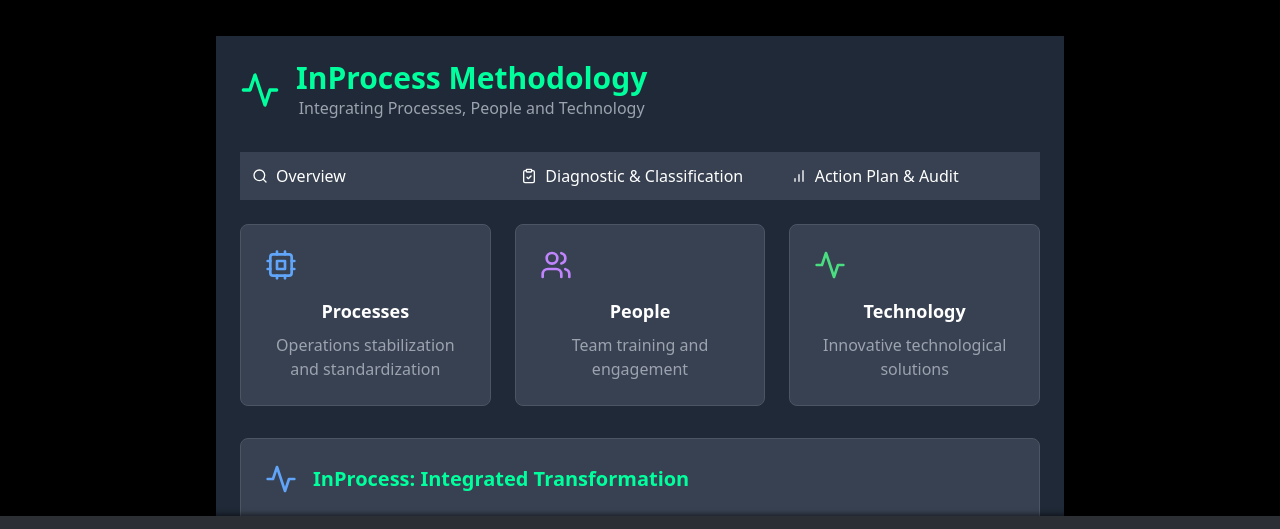
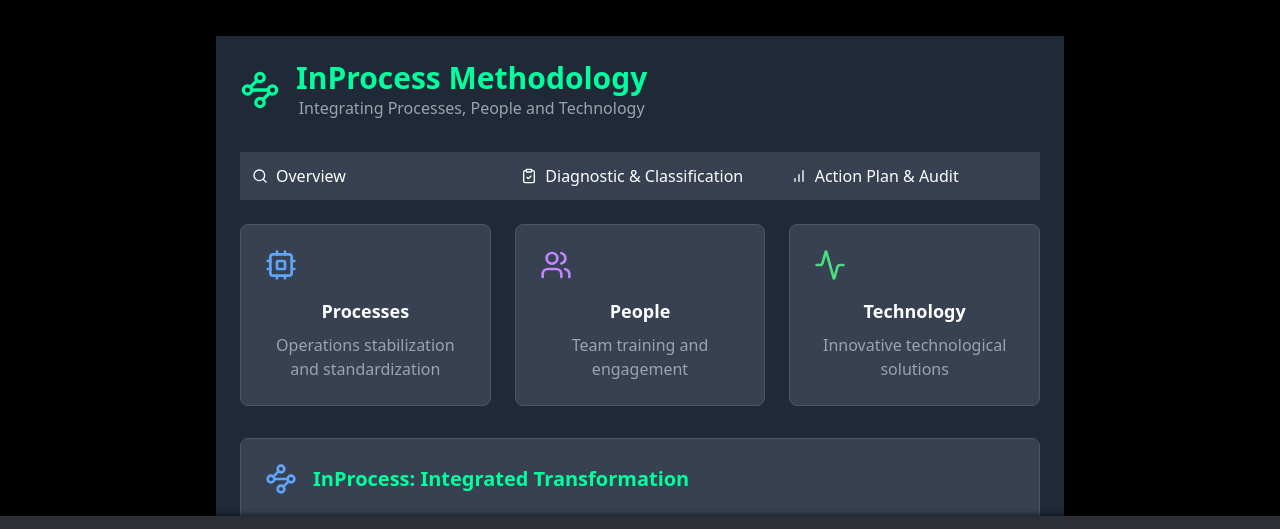
Before and after one commit to beloureiro/NS3, a React (Create React App) app: page /NS3/inprocess in a window 1280 px wide. Shown: the part 214-743 px from the top of the page. Built offline with nearby package versions, Linux system fonts and the light colour scheme.

Commit message:
mudanca de icone e reinstalcao de npm e lucida para funcionar

```diff
--- a/package.json
+++ b/package.json
@@ -19,7 +19,7 @@
     "echarts": "^5.5.1",
     "filepond": "^4.31.2",
     "framer-motion": "^11.3.21",
-    "lucide-react": "^0.263.1",
+    "lucide-react": "^0.454.0",
     "react": "^18.2.0",
     "react-chartjs-2": "^5.2.0",
     "react-dnd": "^16.0.1",
--- a/src/Solutions/Inprocess.js
+++ b/src/Solutions/Inprocess.js
@@ -8,8 +8,7 @@ import {
   Search,
   ClipboardCheck,
   BarChart,
-  // ChevronLeft, // Removed
-  // Globe,        // Removed
+  Waypoints, // Corrected import to Waypoint
 } from "lucide-react";
 // Remove logo import since it's not needed anymore
 import ContactSection from "../AppComponents/ContactSection";
@@ -117,7 +116,7 @@ const InProcessMethodology = ({ language, setLanguage }) => {
         content:
           "InProcess integra Processos, Pessoas e Tecnologia para estabilizar operações, capacitar equipes e acelerar fluxos de trabalho. Com o foco em criar processos padronizados, uma equipe engajada e uma melhor experiência para o cliente, essa metodologia promove um atendimento mais eficiente e uma equipe mais produtiva.",
       },
-      icon: <Activity className="w-8 h-8 text-blue-400" />,
+      icon: <Waypoints className="w-8 h-8 text-blue-400" />, // Changed icon to waypoints
     },
     diagnostico: {
       en: {
@@ -230,7 +229,8 @@ const InProcessMethodology = ({ language, setLanguage }) => {
           <Card className="bg-gray-800 border-gray-700">
             <CardContent className="p-6">
               <div className="flex items-center space-x-4 mb-8">
-                <Activity className="w-10 h-10 text-[#00ff9d]" />
+                <Waypoints className="w-10 h-10 text-[#00ff9d]" />{" "}
+                {/* Changed icon to waypoints */}
                 <div>
                   <h1 className="text-3xl font-bold text-[#00ff9d]">
                     {t.title}
```
Also changed, not shown: 1 other file (tests, documents, lock files or other folders).
